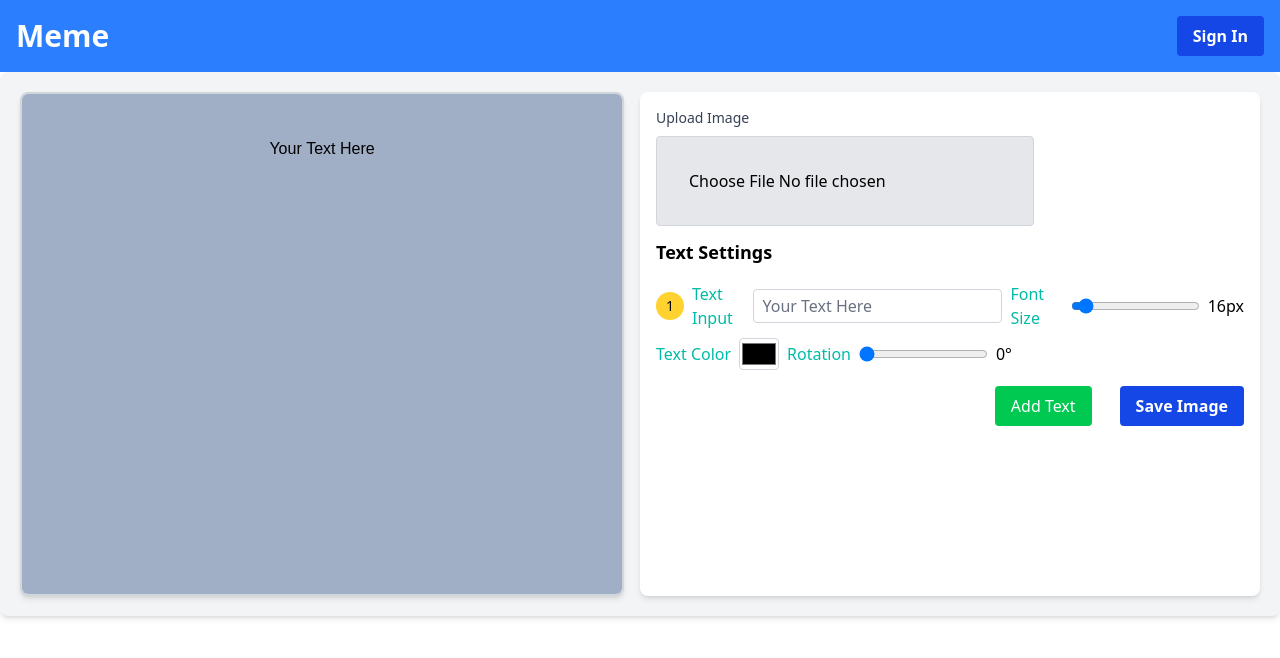
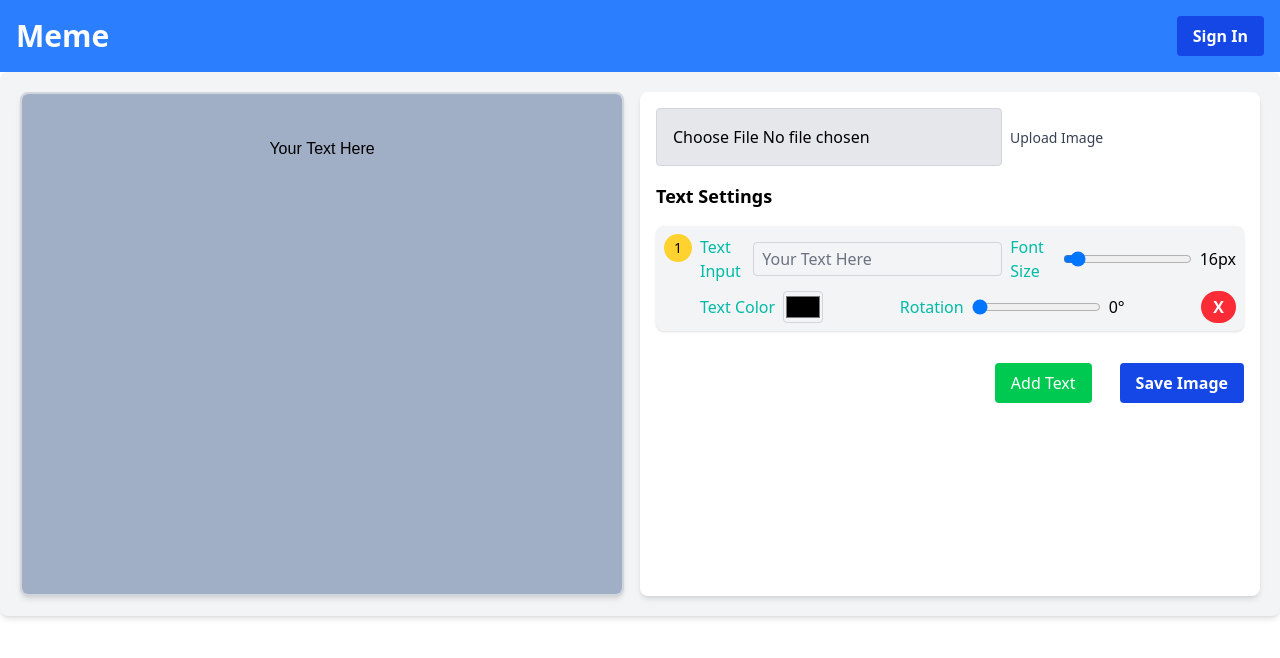
Before and after one commit to nuastha/Meme-editor, a React (Vite) app: page / in a window 1280 px wide. Shown: the top 658 px of the page. Built offline with nearby package versions, Linux system fonts and the light colour scheme.

Commit message:
feat: add removeText functionality and enhance text settings layout in SettingsPanel

```diff
--- a/src/components/Control.jsx
+++ b/src/components/Control.jsx
@@ -2,8 +2,14 @@ import { useCanvas } from "../context/CanvasContext";
 import Button from "./buttons/Button";
 
 export const SettingsPanel = () => {
-  const { texts, updateText, addNewText, canvasRef, setImageFromFile } =
-    useCanvas();
+  const {
+    texts,
+    updateText,
+    addNewText,
+    canvasRef,
+    setImageFromFile,
+    removeText,
+  } = useCanvas();
 
   const handleImageUpload = (e) => {
     const file = e.target.files[0];
@@ -22,13 +28,15 @@ export const SettingsPanel = () => {
   return (
     <div className="w-1/2 p-4 bg-white shadow-md rounded-lg">
       <div className="w-full space-y-3">
-        <div>
+        <div className="flex gap-2 mb-4 flex-row-reverse items-baseline justify-end">
           <label className="block text-sm font-medium text-gray-700 mb-2">
             Upload Image
           </label>
           <input
             type="file"
-            className="p-8 border border-gray-300 bg-gray-200 rounded "
+            id="imageUpload"
+            name="imageUpload"
+            className="p-4 border border-gray-300 bg-gray-200 rounded "
             accept="image/*"
             onChange={handleImageUpload}
           />
@@ -36,19 +44,26 @@ export const SettingsPanel = () => {
         <h2 className="text-lg font-semibold mb-4">Text Settings</h2>
         <div>
           {texts.map((t) => (
-            <div key={t.id} className="flex gap-2 items-start flex-col mb-4">
-              <div className="flex items-center gap-2">
-                <div className="flex items-center gap-2">
+            <div key={t.id} className="flex gap-2 items-start flex-col">
+              <div className="flex items-baseline gap-2 bg-gray-100 p-2 rounded-lg shadow-sm mb-4">
                 <span className="text-sm font-medium bg-amber-300 px-[10px] py-1 rounded-full">
                   {t.id}
                 </span>
-                  <label htmlFor="text" className="text-teal-500 capitalize">
+                <div className="flex flex-col items-start gap-2 w-full">
+                  <div className="flex items-center gap-2">
+                    <div className="flex items-center gap-2">
+                      <label
+                        htmlFor="text"
+                        className="text-teal-500 capitalize"
+                      >
                         text input
                       </label>
                       <input
                         type="text"
                         value={t.text}
-                    onChange={(e) => updateText(t.id, { text: e.target.value })}
+                        onChange={(e) =>
+                          updateText(t.id, { text: e.target.value })
+                        }
                         className="px-2 py-1 border border-gray-300 rounded text-gray-500 focus:outline-none focus:ring-2 focus:ring-blue-500"
                         placeholder="Enter text"
                       />
@@ -66,14 +81,19 @@ export const SettingsPanel = () => {
                         max="100"
                         value={t.size}
                         id="size"
-                    onChange={(e) => updateText(t.id, { size: parseInt(e.target.value) })}
+                        onChange={(e) =>
+                          updateText(t.id, { size: parseInt(e.target.value) })
+                        }
                       />
                       <span>{t.size}px</span>
                     </div>
                   </div>
+                  <div className="flex items-center gap-2 justify-between w-full">
                     <div className="flex items-center gap-2">
-                <div className="flex items-center gap-2">
-                  <label htmlFor="color" className="text-teal-500 capitalize">
+                      <label
+                        htmlFor="color"
+                        className="text-teal-500 capitalize"
+                      >
                         text color
                       </label>
                       <input
@@ -99,10 +119,22 @@ export const SettingsPanel = () => {
                         max="360"
                         value={t.rotation}
                         onChange={(e) =>
-                      updateText(t.id, { rotation: parseInt(e.target.value) })
+                          updateText(t.id, {
+                            rotation: parseInt(e.target.value),
+                          })
                         }
                       />
                       <span>{t.rotation}°</span>
+                    </div>
+                    <div>
+                      <button
+                        onClick={() => removeText(t.id)}
+                        className="bg-red-500 hover:bg-red-600 text-white font-bold py-1 px-3 rounded-full"
+                      >
+                        X
+                      </button>
+                    </div>
+                  </div>
                 </div>
               </div>
             </div>
```
Lines whose indentation alone changed are shown as unchanged.
